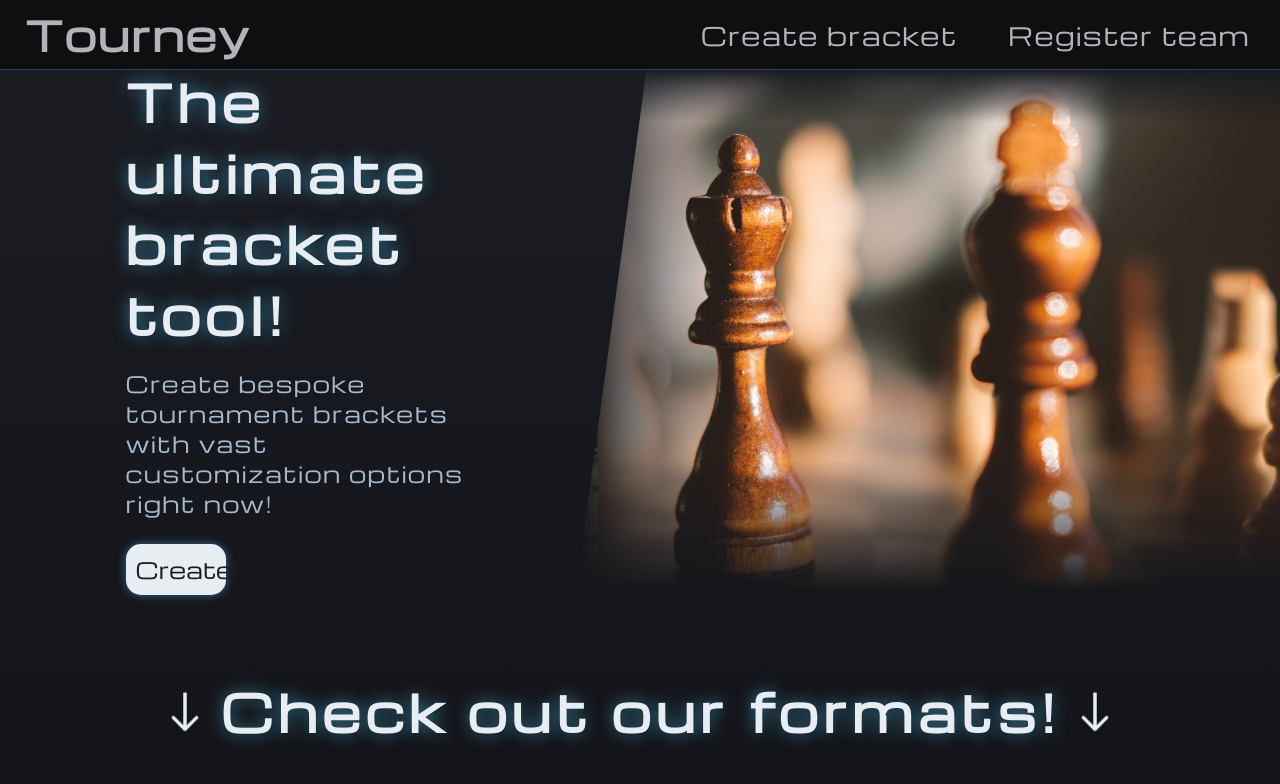
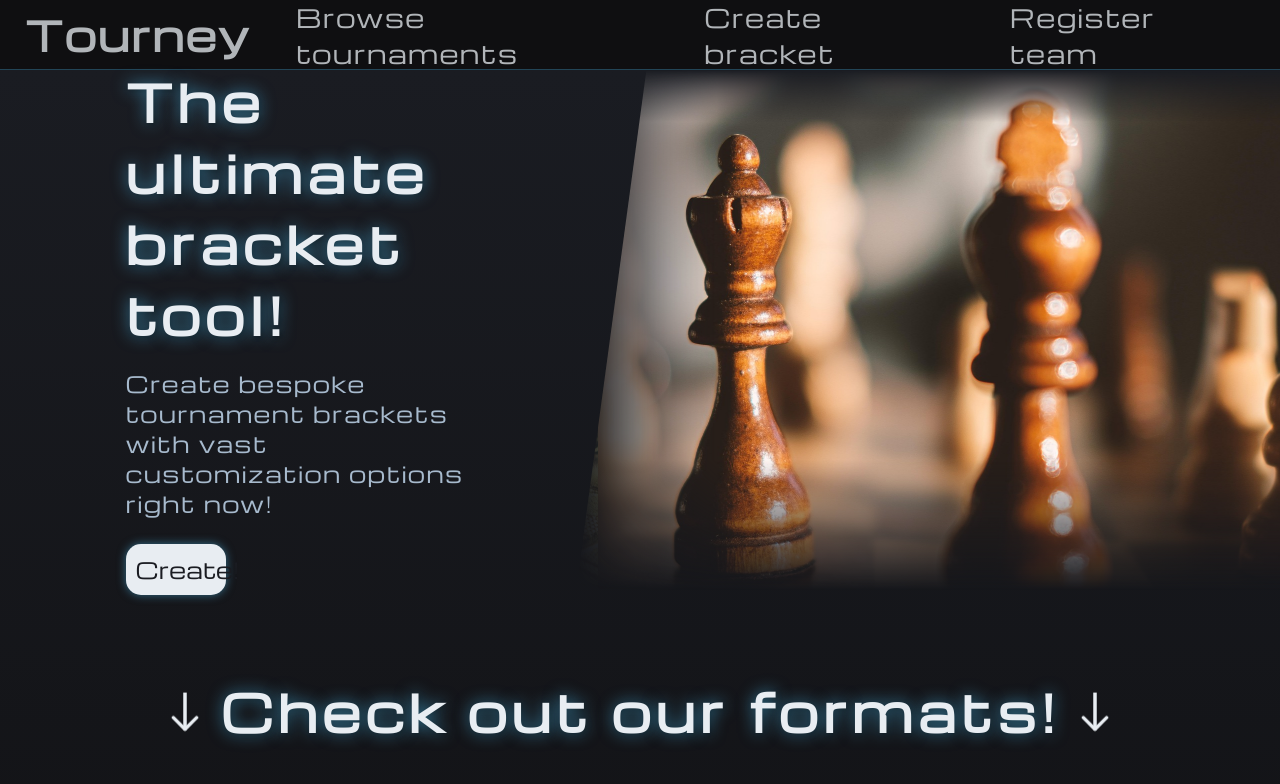
Before and after one commit to NatanKwaskiewicz/Generator_drabinek_turniejowych, a React (Vite) app: page / in a window 1280 px wide. Shown: the top 784 px of the page. Built offline with nearby package versions, Linux system fonts and the light colour scheme.

Commit message:
adjust App.tsx and Navbar

```diff
--- a/src/frontend/App.tsx
+++ b/src/frontend/App.tsx
@@ -5,6 +5,7 @@ import Footer from './components/Footer'
 import CreateTournament from './scenes/CreateTournament'
 import BracketPage from './scenes/BracketPage'
 import CreateTeam from './scenes/CreateTeam'
+import TournamentBrowser from './scenes/TournamentBrowser'
 
 function App() {
     return (
@@ -18,6 +19,7 @@ function App() {
                 />
                 <Route path="/createTeam" element={<CreateTeam />} />
                 <Route path="/bracket/:id" element={<BracketPage />} />
+                <Route path="/tournaments" element={<TournamentBrowser />} />
             </Routes>
             <Footer />
         </>
--- a/src/frontend/components/NavBar/NavBar.tsx
+++ b/src/frontend/components/NavBar/NavBar.tsx
@@ -10,6 +10,11 @@ const NavBar = () => {
                 </Link>
             </h1>
             <ul className={styles.NavBarList}>
+                <li>
+                    <Link className={styles.NavBarListLink} to="/tournaments">
+                        Browse tournaments
+                    </Link>
+                </li>
                 <li>
                     <Link
                         className={styles.NavBarListLink}
```
